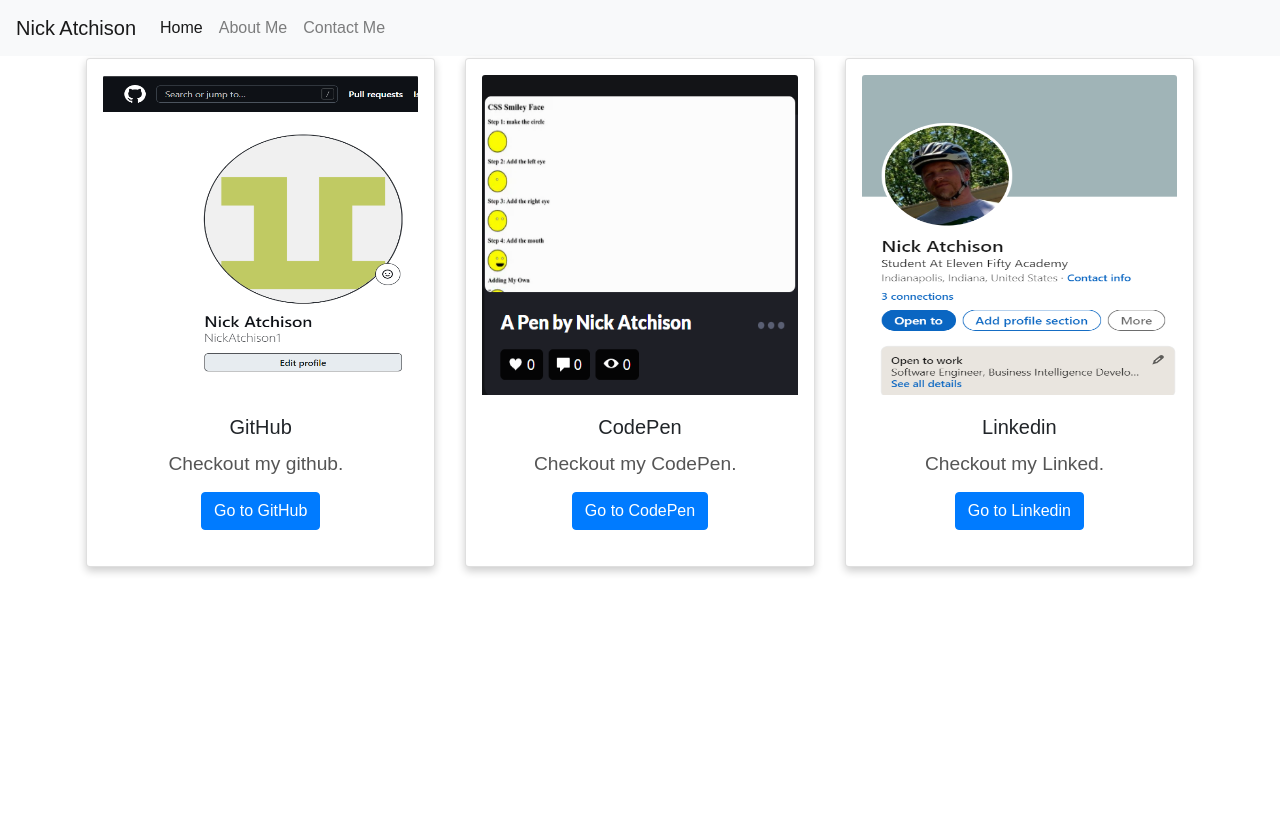
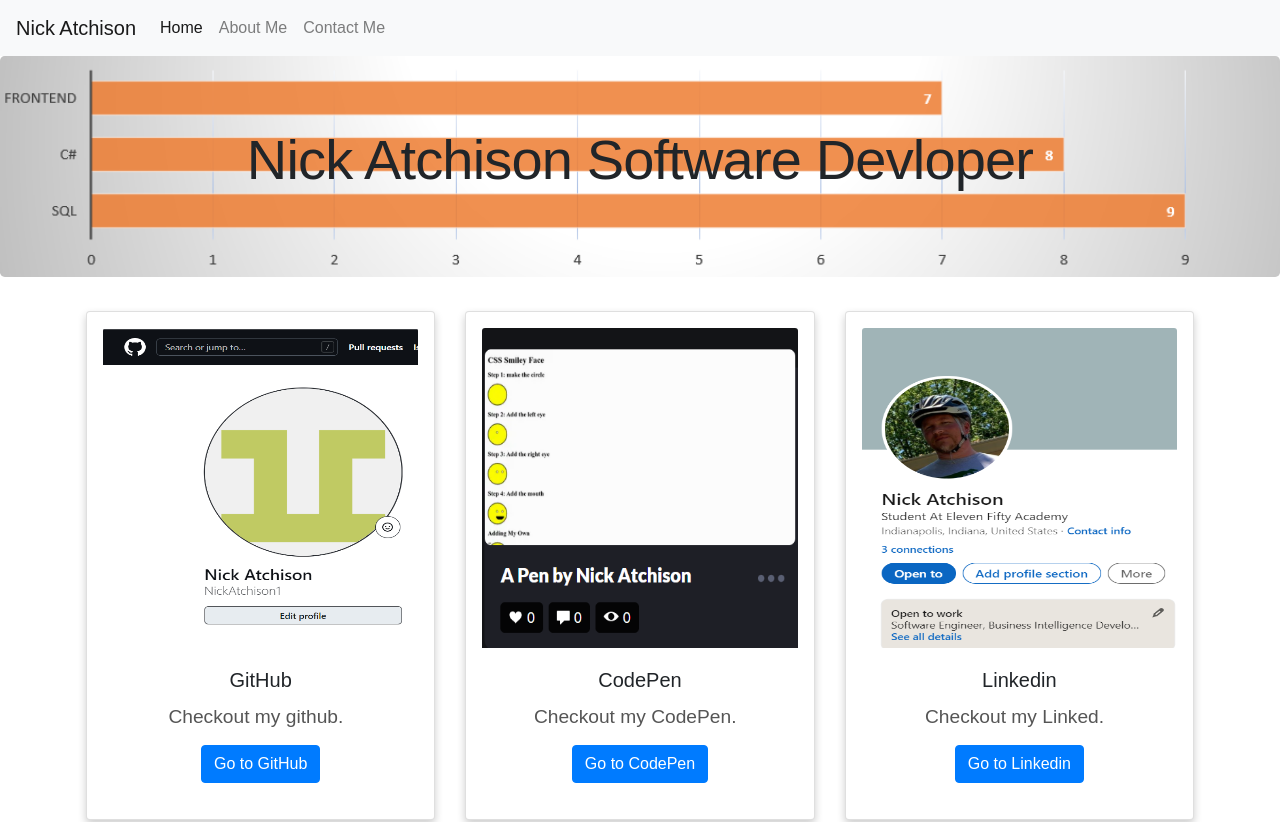
Before and after one commit to NickAtchison1/NickAtchison1, a plain HTML site: page index.html in a window 1280 px wide. Before the commit the page ends 800 px from the top, so only its background shows below. Drawn offline with nearby package versions, Linux system fonts and the light colour scheme.

Commit message:
added hero image

```diff
--- a/index.html
+++ b/index.html
@@ -34,7 +34,13 @@
 
     </div>
   </nav>
+  <div class="jumbotron">
+    <!-- <img src="assets/skillsgraph.PNG" alt="Skills Graph"> -->
+    <h1 class="display-4">Nick Atchison Software Devloper</h1>
 
+
+    </p>
+  </div>
 
   <div class="container">
      <div class="row">
--- a/styles.css
+++ b/styles.css
@@ -7,6 +7,10 @@
     -moz-background-size: 100% 100%;
     background-size: 100% 100%;
     -o-background-size: 100% 100%;
+}
+.jumbotron {
+    background-image: url(assets/skillsgraph.PNG);
+    background-size: cover;
 }
 
 p {
@@ -208,7 +212,7 @@
     padding: 2px 16px;
   }
 
-img {
+  .card-img-top {
     width: 100%;
     height: 20em;
 
```
Also changed, not shown: assets/skillsgraph.PNG (added).
